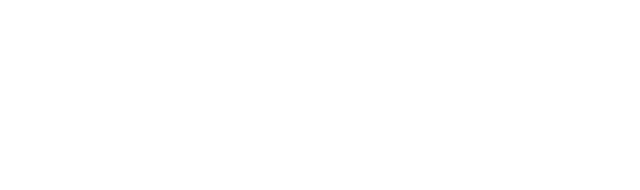
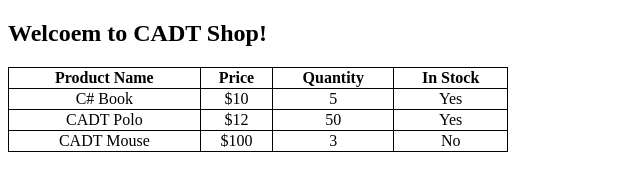
Before and after one commit to johnson-student/Practice-W2, a plain HTML site: page START CODE/EX4/index.html in a window 1280 px wide. Shown: the whole page, without its empty margins (0-640 px from the left). Drawn offline with Linux system fonts and the light colour scheme.

Commit message:
complete exercise 4

```diff
--- a/START CODE/EX4/index.html
+++ b/START CODE/EX4/index.html
@@ -1 +1,45 @@
 <!-- Write your code here -->
+ <!DOCTYPE html>
+ <html lang="en">
+ <head>
+    <meta charset="UTF-8">
+    <meta name="viewport" content="width=device-width, initial-scale=1.0">
+    <title>Table</title>
+ </head>
+    <style>
+        table, th, td {
+            border: 1px solid black;
+            border-collapse: collapse;
+            text-align: center;
+        }
+    </style>
+ <body>
+    <h2>Welcoem to CADT Shop!</h2>
+    <table style="width: 500px;">
+        <tr>
+            <th>Product Name</th>
+            <th>Price</th>
+            <th>Quantity</th>
+            <th>In Stock</th>
+        </tr>
+        <tr>
+            <td>C# Book</td>
+            <td>$10</td>
+            <td>5</td>
+            <td>Yes</td>
+        </tr>
+        <tr>
+            <td>CADT Polo</td>
+            <td>$12</td>
+            <td>50</td>
+            <td>Yes</td>
+        </tr>
+        <tr>
+            <td>CADT Mouse</td>
+            <td>$100</td>
+            <td>3</td>
+            <td>No</td>
+        </tr>
+    </table>
+ </body>
+ </html>
```
